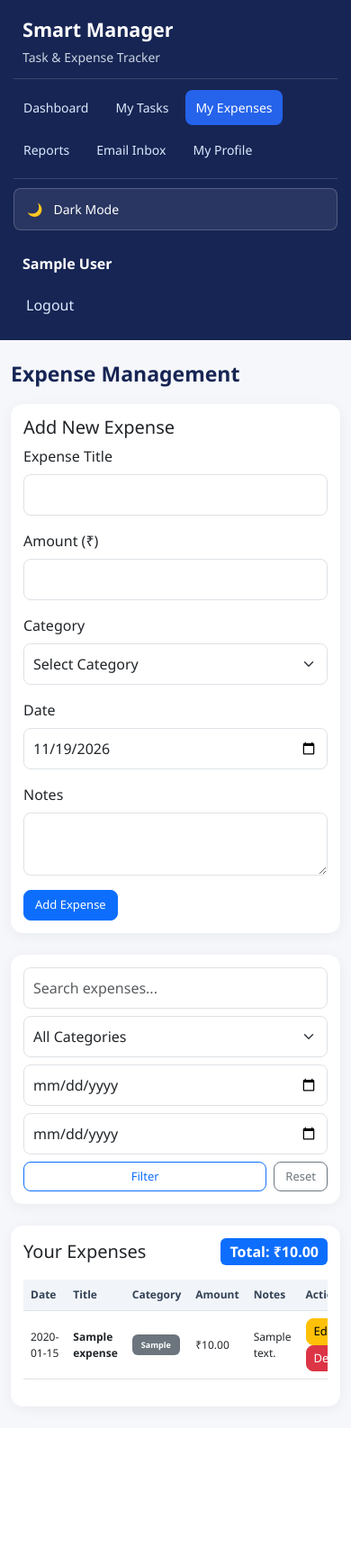
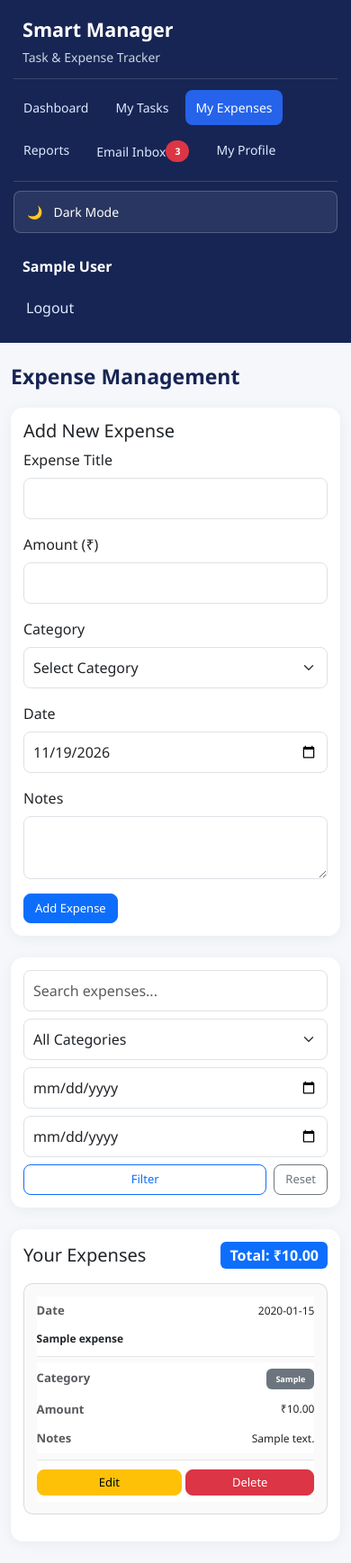
Before and after one commit to dhruvrawal327-ship-it/smart-task-expense-manager, a PHP site: page /expenses/index.php in a window 390 px wide. Shown: the whole page at 90% size. Before the commit the page ends 1572 px from the top, so only its background shows below. Run offline with PHP 8.4, Linux system fonts and the light colour scheme; the visitor is signed in with stand-in values (Sample User, id 1); tables that the repository leaves empty hold one stand-in row (values such as "Sample post").

Commit message:
2. Added responsive mobile view for tasks and expenses

```diff
--- a/assets/css/style.css
+++ b/assets/css/style.css
@@ -372,3 +372,103 @@ html[data-theme="dark"] .modal-content {
 html[data-theme="dark"] .btn-close {
     filter: invert(1);
 }
+
+/* =========================================================
+   Responsive Mobile Card View for Tasks & Expenses Tables
+   ========================================================= */
+@media (max-width: 767.98px) {
+    .mobile-card-table thead {
+        display: none;
+    }
+
+    .mobile-card-table,
+    .mobile-card-table tbody,
+    .mobile-card-table tr,
+    .mobile-card-table td {
+        display: block;
+        width: 100%;
+    }
+
+    .mobile-card-table tr {
+        margin-bottom: 1rem;
+        padding: 0.85rem;
+        border: 1px solid rgba(128, 128, 128, 0.25);
+        border-radius: 0.65rem;
+        background-color: rgba(128, 128, 128, 0.04);
+    }
+
+    .mobile-card-table td {
+        display: flex;
+        justify-content: space-between;
+        align-items: center;
+        padding: 0.4rem 0;
+        border: none;
+        text-align: right;
+    }
+
+    /* Display column label on the left using data-label */
+    .mobile-card-table td::before {
+        content: attr(data-label);
+        font-weight: 600;
+        font-size: 0.82rem;
+        opacity: 0.75;
+        text-align: left;
+        margin-right: 1rem;
+    }
+
+    /* Task Title (first cell) & Expense Title (.mobile-card-header) at top of card */
+    .mobile-card-table td:first-child,
+    .mobile-card-table td.mobile-card-header {
+        display: block;
+        text-align: left;
+        padding-bottom: 0.6rem;
+        margin-bottom: 0.4rem;
+        border-bottom: 1px solid rgba(128, 128, 128, 0.2);
+    }
+
+    .mobile-card-table td:first-child::before,
+    .mobile-card-table td.mobile-card-header::before {
+        display: none;
+    }
+
+    /* Keep Expense Date (first cell in expenses table) as a normal labeled row */
+    .mobile-card-table td.mobile-date-cell {
+        display: flex;
+        justify-content: space-between;
+        border-bottom: none;
+        padding-bottom: 0.4rem;
+        margin-bottom: 0;
+    }
+
+    .mobile-card-table td.mobile-date-cell::before {
+        display: inline-block;
+    }
+
+    /* Full-width evenly spaced Action buttons at the bottom of each card */
+    .mobile-card-table td:last-child {
+        display: block;
+        padding-top: 0.65rem;
+        margin-top: 0.4rem;
+        border-top: 1px solid rgba(128, 128, 128, 0.2);
+    }
+
+    .mobile-card-table td:last-child::before {
+        display: none;
+    }
+
+    .mobile-card-table td:last-child .action-buttons {
+        display: flex;
+        gap: 0.5rem;
+        width: 100%;
+    }
+
+    .mobile-card-table td:last-child .action-buttons form,
+    .mobile-card-table td:last-child .action-buttons a {
+        flex: 1;
+    }
+
+    .mobile-card-table td:last-child .action-buttons button,
+    .mobile-card-table td:last-child .action-buttons a {
+        width: 100%;
+    }
+}
--- /dev/null
+++ b/email_logs.txt
@@ -0,0 +1,23 @@
+========================================
+DATE:    2026-11-19 14:22:02
+TO:      dhruv@gmail.com
+SUBJECT: New Login Detected
+MESSAGE:
+Hi Rawal Dhruv, a new login to your account was just recorded.
+========================================
+
+========================================
+DATE:    2026-11-19 14:22:48
+TO:      dhruv@gmail.com
+SUBJECT: New Login Detected
+MESSAGE:
+Hi Rawal Dhruv, a new login to your account was just recorded.
+========================================
+
+========================================
+DATE:    2026-11-19 14:30:56
+TO:      dhruv@gmail.com
+SUBJECT: New Login Detected
+MESSAGE:
+Hi Rawal Dhruv, a new login to your account was just recorded.
+========================================
--- a/expenses/index.php
+++ b/expenses/index.php
@@ -94,7 +94,6 @@ if ($_SERVER["REQUEST_METHOD"] === "POST") {
         exit;
     }
 }
-
 $editExpense = null;
 if (isset($_GET['edit'])) {
     $stmt = $pdo->prepare("SELECT * FROM expenses WHERE id=? AND user_id=?");
@@ -228,7 +227,7 @@ include "../includes/header.php";
         <p class="text-muted mb-0">No expenses found.</p>
     <?php else: ?>
         <div class="table-responsive">
-            <table class="table table-hover align-middle">
+            <table class="table table-hover align-middle mobile-card-table">
                 <thead>
                     <tr>
                         <th>Date</th>
@@ -242,19 +241,21 @@ include "../includes/header.php";
                 <tbody>
                     <?php foreach ($expenses as $exp): ?>
                         <tr>
-                            <td><?= htmlspecialchars($exp['expense_date']) ?></td>
-                            <td><strong><?= htmlspecialchars($exp['title']) ?></strong></td>
-                            <td><span class="badge bg-secondary"><?= htmlspecialchars($exp['category']) ?></span></td>
-                            <td>₹<?= number_format((float)$exp['amount'], 2) ?></td>
-                            <td><?= htmlspecialchars($exp['notes'] ?? '') ?></td>
+                            <td data-label="Date" class="text-nowrap mobile-date-cell"><?= htmlspecialchars($exp['expense_date']) ?></td>
+                            <td class="mobile-card-header"><strong><?= htmlspecialchars($exp['title']) ?></strong></td>
+                            <td data-label="Category"><span class="badge bg-secondary"><?= htmlspecialchars($exp['category']) ?></span></td>
+                            <td data-label="Amount" class="text-nowrap">₹<?= number_format((float)$exp['amount'], 2) ?></td>
+                            <td data-label="Notes"><?= htmlspecialchars($exp['notes'] ?: '—') ?></td>
                             <td>
+                                <div class="d-flex gap-1 action-buttons">
                                     <a href="?edit=<?= $exp['id'] ?>" class="btn btn-sm btn-warning">Edit</a>
-                                <form method="POST" class="d-inline" onsubmit="return confirm('Delete this expense?');">
+                                    <form method="POST" onsubmit="return confirm('Delete this expense?');">
                                         <input type="hidden" name="csrf_token" value="<?= htmlspecialchars(csrfToken()) ?>">
                                         <input type="hidden" name="action" value="delete">
                                         <input type="hidden" name="expense_id" value="<?= $exp['id'] ?>">
                                         <button class="btn btn-sm btn-danger">Delete</button>
                                     </form>
+                                </div>
                             </td>
                         </tr>
                     <?php endforeach; ?>
```
Also changed, not shown: tasks/index.php (+11 -36 lines). Lines whose indentation alone changed are shown as unchanged.
